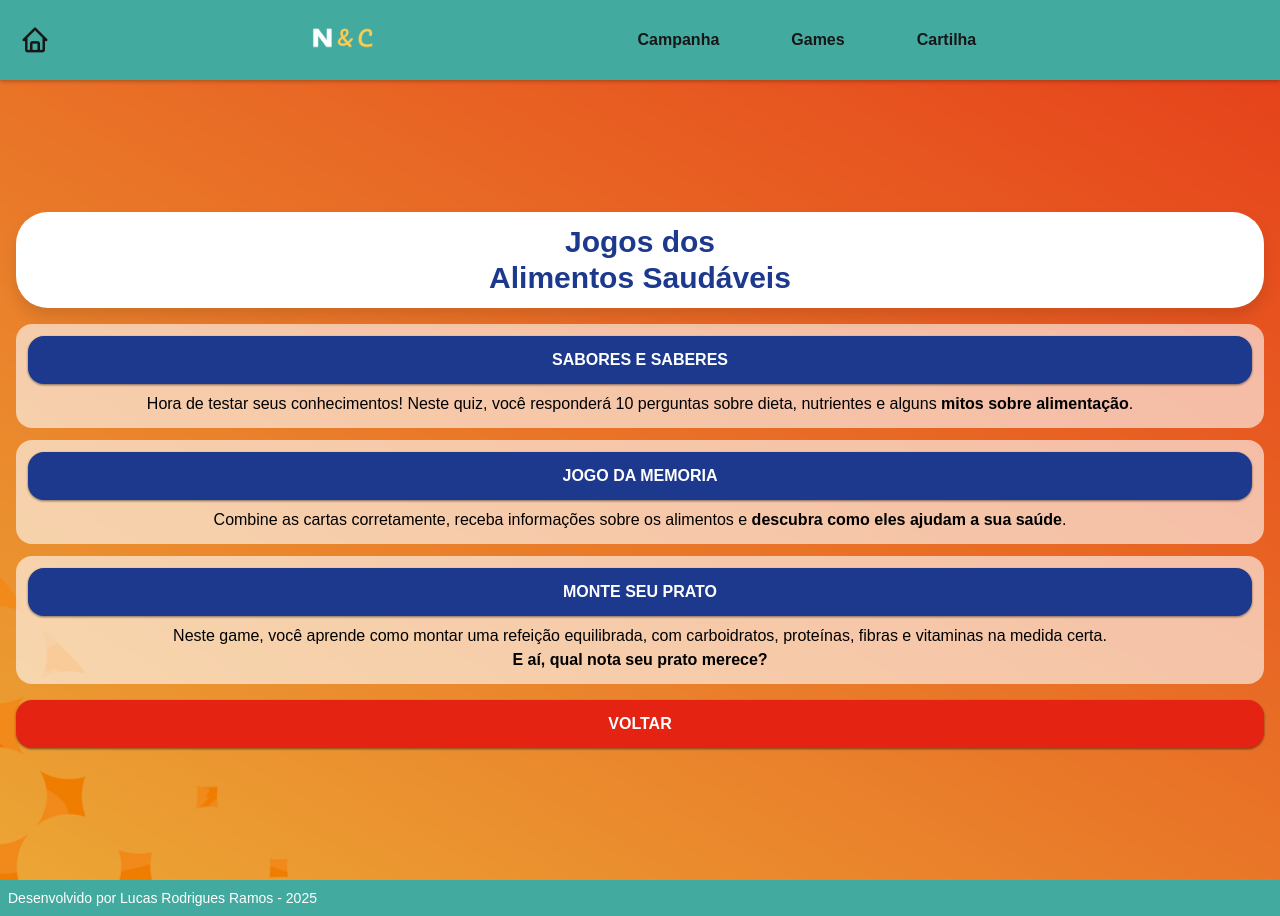
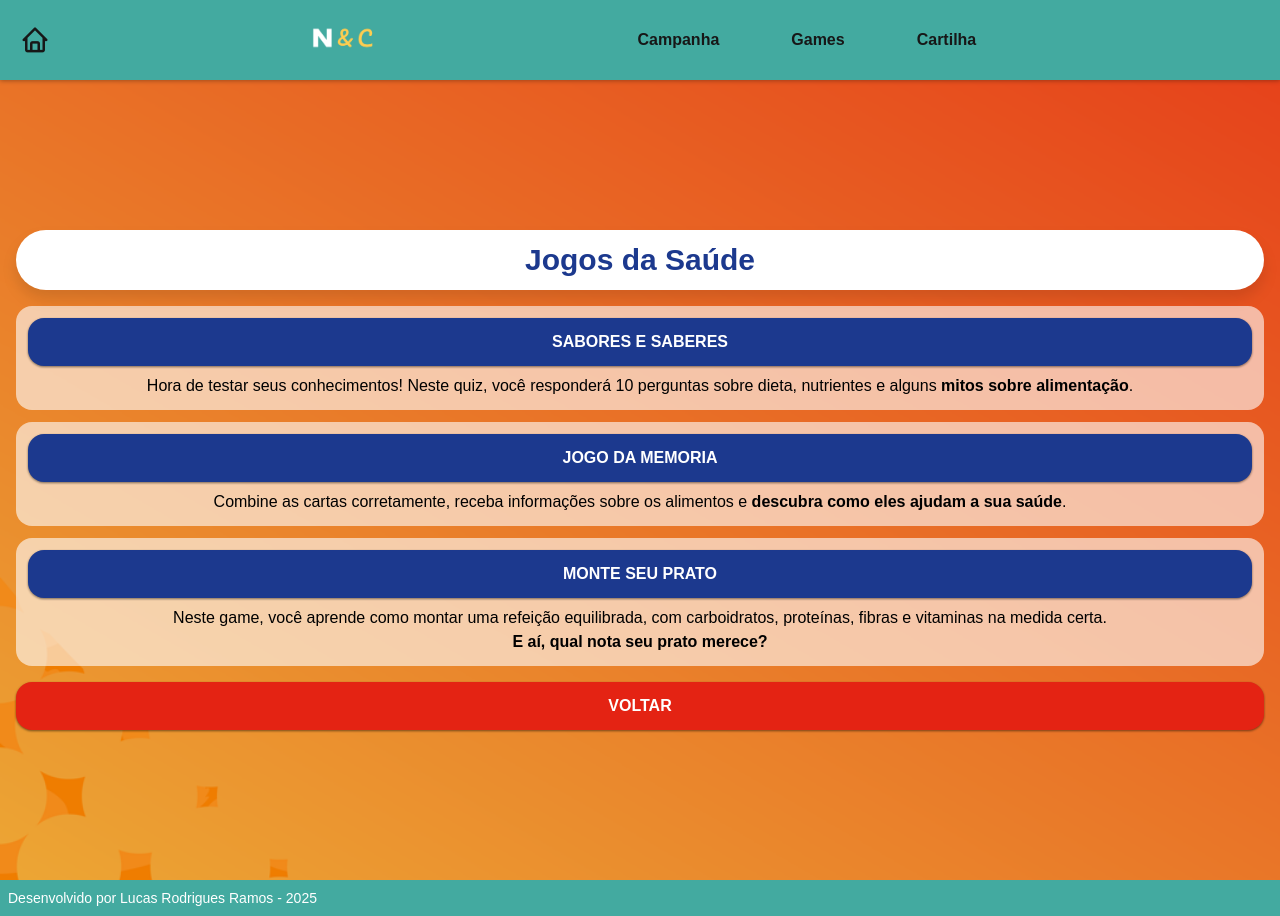
Before and after one commit to LucasRodrigues-ste/semana-da-saude-nx, a Next.js app: page /Games/GameSelector in a window 1280 px wide. Built offline with nearby package versions, Linux system fonts and the light colour scheme.

Commit message:
chore: minor text changes

```diff
--- a/src/app/Games/GameSelector/page.tsx
+++ b/src/app/Games/GameSelector/page.tsx
@@ -12,7 +12,7 @@ export default function GameSelector() {
 
             <Hero>
 
-                <h1 className="rounded-4xl bg-white text-center text-blue-900 text-3xl font-extrabold drop-shadow-xl p-3">Jogos dos <br /> Alimentos Saudáveis </h1>
+                <h1 className="rounded-4xl bg-white text-center text-blue-900 text-3xl font-extrabold drop-shadow-xl p-3">Jogos da Saúde</h1>
 
                 <div className="space-y-3">
 
--- a/src/app/page.tsx
+++ b/src/app/page.tsx
@@ -57,7 +57,7 @@ export default function HealthCampaing() {
             <div className=" p-5 rounded-3xl bg-white drop-shadow-xs drop-shadow-black/50 text-black space-y-4  text-justify">
               <h4 className='text-2xl p-1 font-semibold text-center text-blue-900'>A receita da sua família em nossos restaurantes</h4>
               <span className="text-justify">
-                Compartilhe com a gente aquele prato especial da sua família para participar do <strong>&quot;Sabores da Nossa Historia&quot;</strong>. Ao final da campanha, <strong>ele poderá ser a estrela dos restaurantes em todas as nossas plantas no Brasil</strong>, além de compor um e-book com várias receitas de colegas em todo o pais.
+                Compartilhe com a gente aquele prato especial e saudável da sua família para participar do <strong>&quot;Sabores da Nossa Historia&quot;</strong>. Ao final da campanha, <strong>ele poderá ser a estrela dos restaurantes em todas as nossas plantas no Brasil</strong>, além de compor um e-book com várias receitas de colegas em todo o pais.
               </span>
             </div>
           </Link>
```
